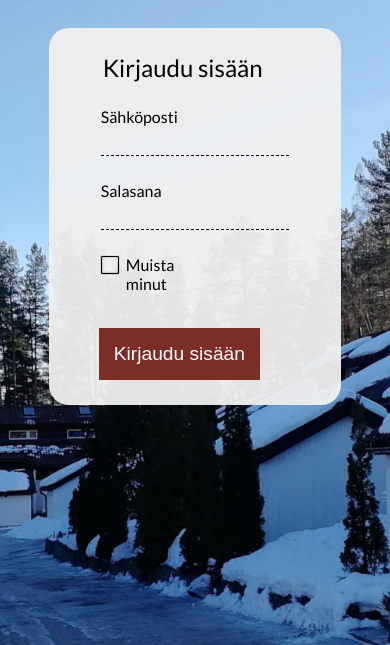
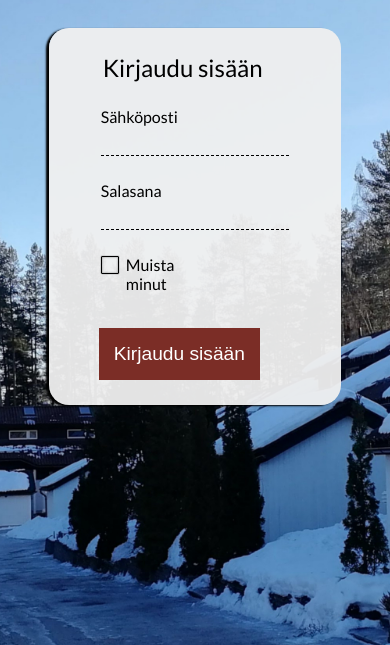
Before and after one commit to Zigelzi/Hakulintie, a Flask app: a page that uses hakulintie/templates/layout.html in a window 390 px wide. Shown: the part 40-685 px from the top of the page. Run offline with Flask 2, Linux system fonts and the light colour scheme.

Commit message:
Added padding-top to mobile nav and box boxshadows

```diff
--- a/hakulintie/static/css/style.css
+++ b/hakulintie/static/css/style.css
@@ -203,6 +203,7 @@ Class selectors
     margin-top: 20px;
     margin-left: 20px;
     padding: 25px;
+    box-shadow: -3px 1px 2px;
     /*
     animation-name: load-desktop;
     animation-duration: 1.5s;
@@ -428,6 +429,10 @@ Media queries
         */
     }
 
+    .nav ul div:last-child {
+        padding-top: 30px;
+    }
+
 }
 
 @media only screen and (max-width: 465px) {
```
